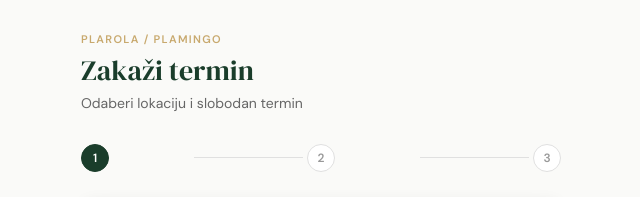
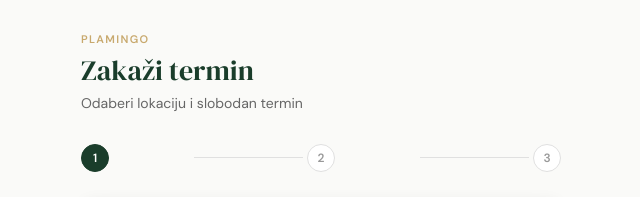
Before and after one commit to cyberharun/bookings, a plain HTML site: page index.html in a window 1280 px wide. Shown: the top 197 px of the page, 319-959 px from the left. Drawn offline with Linux system fonts and the light colour scheme.

Commit message:
Update header label and remove Plarola option

```diff
--- a/index.html
+++ b/index.html
@@ -127,7 +127,7 @@
 <div class="page-wrap">
 
   <div class="header">
-    <div class="header-label">Plarola / Plamingo</div>
+    <div class="header-label">Plamingo</div>
     <h1>Zakaži termin</h1>
     <p>Odaberi lokaciju i slobodan termin</p>
   </div>
@@ -147,7 +147,6 @@
         <label>Prodajno mjesto</label>
         <select id="location">
           <option value="">— Odaberi lokaciju —</option>
-          <option value="Plarola">Plarola</option>
           <option value="Plamingo Gracanica MP">Plamingo Gracanica MP</option>
           <option value="Plamingo Doboj MP">Plamingo Doboj MP</option>
           <option value="Plamingo Tuzla MP">Plamingo Tuzla MP</option>
@@ -215,7 +214,7 @@
 
 </div>
 <script>
-  // ← Cloudflare Worker URL — provjeri da je tačan
+  // Cloudflare Worker URL — UVIJEK provjeri da je tačan
   const API = 'https://booking-proxy.harun-car.workers.dev/';
 
   const DURATION = 60; // Fiksno 60 minuta
```
